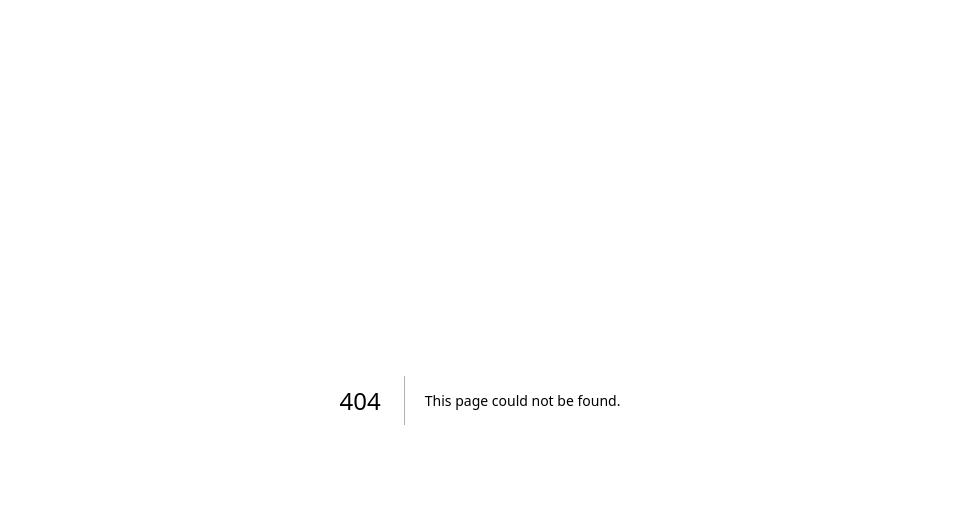
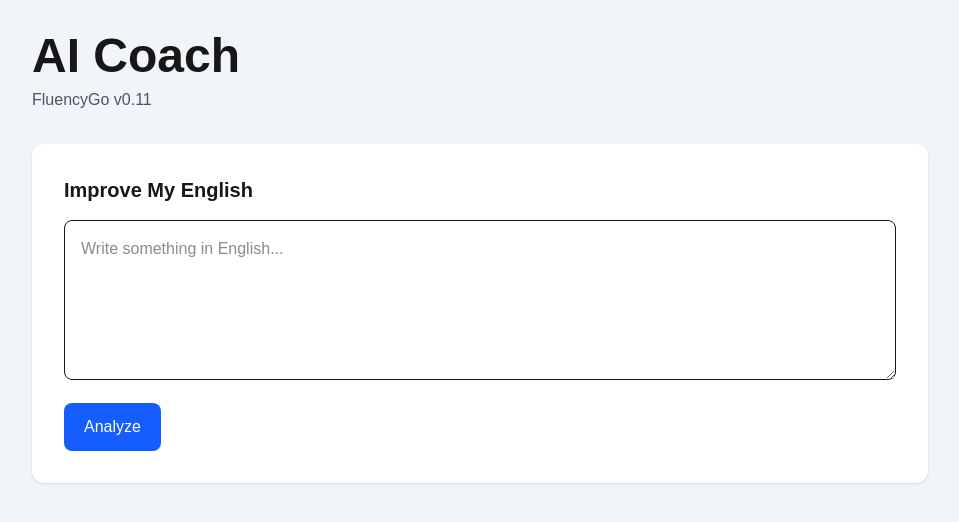
Before and after one commit to leoreyesg/FluencyGo, a Next.js app: page /coach in a window 1280 px wide. Before the commit this address had no page. Shown: the top 522 px of the page, without its empty margins (160-1119 px from the left). Built offline with nearby package versions, Linux system fonts and the light colour scheme.

Commit message:
FluencyGo v0.11 AI Couch page

```diff
--- /dev/null
+++ b/app/coach/page.tsx
@@ -0,0 +1,81 @@
+
+"use client";
+
+import { useState } from "react";
+
+export default function CoachPage() {
+  const [input, setInput] = useState("");
+  const [analysis, setAnalysis] = useState("");
+
+  const analyzeEnglish = () => {
+    if (!input.trim()) return;
+
+    setAnalysis(`
+IMPROVED VERSION
+
+${input}
+
+VOCABULARY
+
+• Professional communication
+• Workplace English
+• Business vocabulary
+
+ASSESSMENT
+
+Level: B1
+
+FEEDBACK
+
+Your sentence is understandable.
+AI integration will soon provide grammar corrections,
+fluency suggestions and pronunciation coaching.
+    `);
+  };
+
+  return (
+    <main className="min-h-screen bg-slate-100 p-8">
+      <div className="max-w-4xl mx-auto">
+
+        <h1 className="text-5xl font-bold mb-2">
+          AI Coach
+        </h1>
+
+        <p className="text-gray-600 mb-8">
+          FluencyGo v0.11
+        </p>
+
+        <div className="bg-white p-8 rounded-xl shadow">
+
+          <h2 className="text-xl font-bold mb-4">
+            Improve My English
+          </h2>
+
+          <textarea
+            value={input}
+            onChange={(e) => setInput(e.target.value)}
+            placeholder="Write something in English..."
+            className="w-full h-40 border rounded-lg p-4 mb-4"
+          />
+
+          <button
+            onClick={analyzeEnglish}
+            className="bg-blue-600 text-white px-5 py-3 rounded-lg"
+          >
+            Analyze
+          </button>
+
+        </div>
+
+        {analysis && (
+          <div className="bg-white p-8 rounded-xl shadow mt-6">
+            <pre className="whitespace-pre-wrap">
+              {analysis}
+            </pre>
+          </div>
+        )}
+
+      </div>
+    </main>
+  );
+}
```
